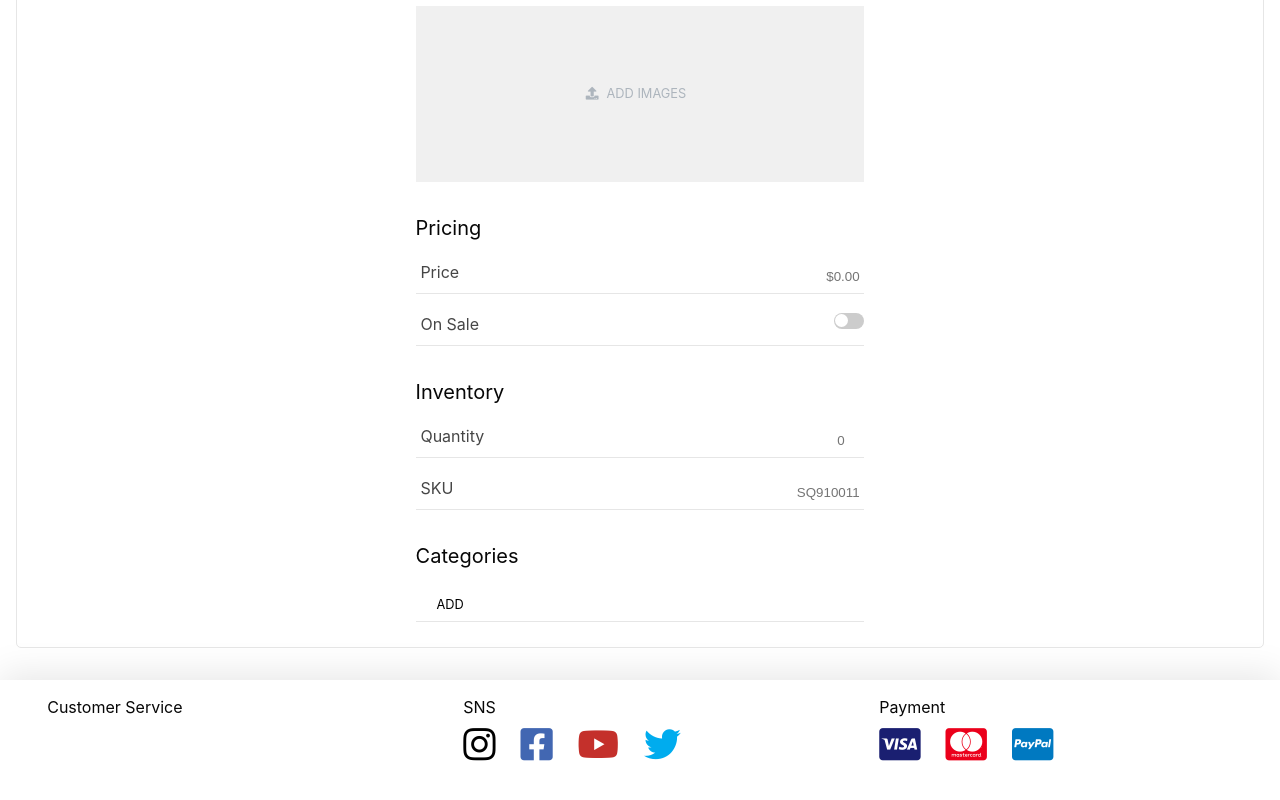
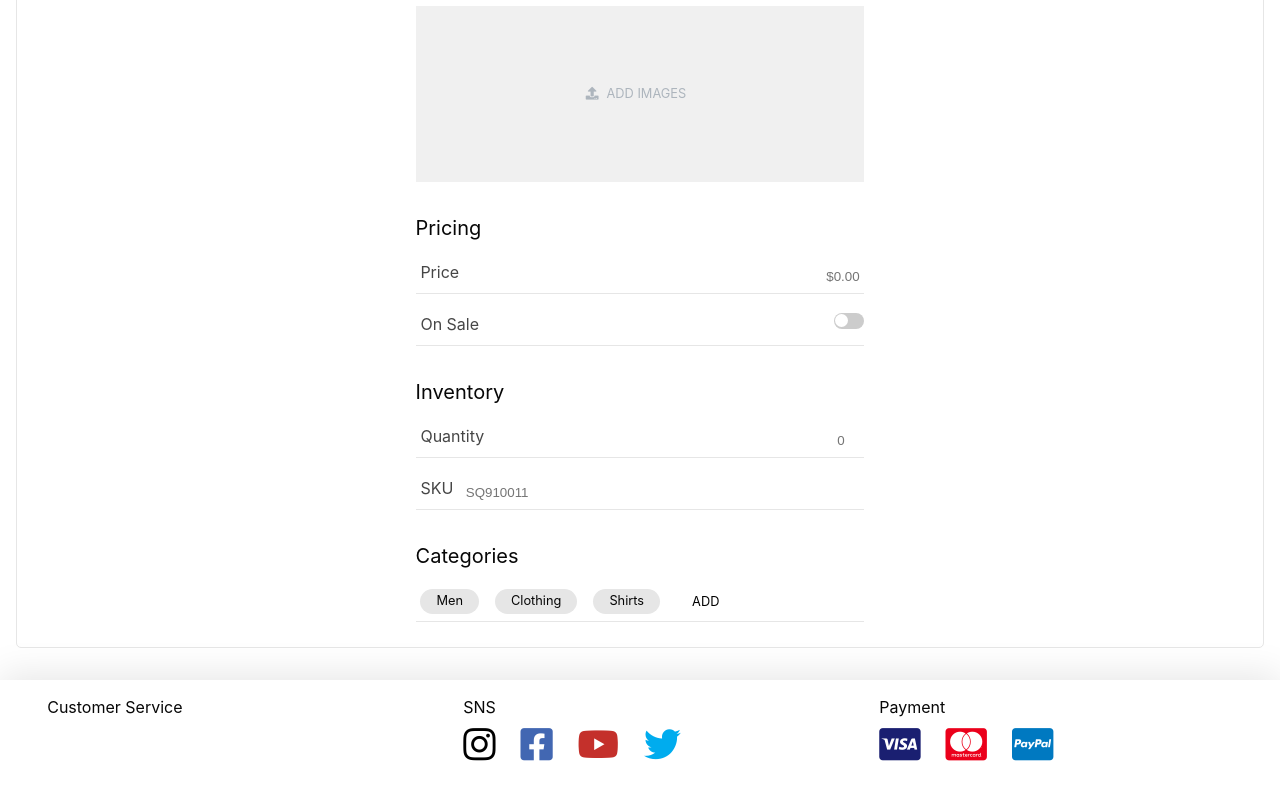
Before and after one commit to LeeJung-AWS/360-shopping, a React (Create React App) app in the folder frontend/: page /adminPage/addNewInventory in a window 1280 px wide. Shown: the part 360-1160 px from the top of the page. Built offline with nearby package versions, Linux system fonts and the light colour scheme.

Commit message:
Display categories button

```diff
--- a/frontend/src/components/AddNewProduct/index.tsx
+++ b/frontend/src/components/AddNewProduct/index.tsx
@@ -4,16 +4,8 @@ const AddNewProduct: React.FC = () => {
     const [addNewProductTitle, setAddNewProductTitle] = useState('');
     const [addNewProductDescription, setAddNewProductDescription] = useState('');
 
-    // const onFocus = (e: React.ChangeEvent<HTMLInputElement>) => {
-    //     console.log(e.target.className)
-    //     if(e.target.className === 'addNewProduct-title' && addNewProductTitle === 'Add Product Name'){
-    //         setAddNewProductTitle('');
-    //     }
-
-    //     if(e.target.className === 'addNewProduct-description' && addNewProductDescription === 'Add description...'){
-    //         setAddNewProductDescription('');
-    //     }
-    // }
+   //Dummy Data for Categories
+   const [categories, setCategories] = useState(['Men', 'Clothing', 'Shirts']);
 
     const checkBox = () =>{
         const checkBox = document.getElementById('toggleCheckbox')!;
@@ -98,6 +90,9 @@ const AddNewProduct: React.FC = () => {
                     <p>Categories</p>
                     <div className="addNewProduct-body-item-body">
                         <div className="addNewProduct-body-item-body-items">
+                            {categories?
+                                categories.map((category, index) => <p className="addNewProduct-categories-item" key={index}>{category}</p>) :""
+                            }
                             <button>ADD</button>
                         </div>
                     </div>
--- a/frontend/src/sass/3_components/_addNewProduct.scss
+++ b/frontend/src/sass/3_components/_addNewProduct.scss
@@ -101,11 +101,25 @@
             background-color: white;
             cursor: pointer;
             padding: 0 1rem;
+            margin-bottom: 0.4rem;
             transition: all 0.3s ease-in-out;
         }
         button:hover{
             background-color: rgb(230, 230, 230);
         }
+
+        .addNewProduct-categories-item{
+            background-color: rgb(230, 230, 230);
+            font-size: 0.8rem;
+            padding:0.2rem 1rem 0.4rem 1rem;
+            margin-bottom: 0.4rem;
+            margin-right: 1rem;
+            border-radius: 2.5rem;
+        }
+    }
+
+    .addNewProduct-body-item-body-items:last-child{
+        justify-content: start;
     }
 
     #sale-price{
```
